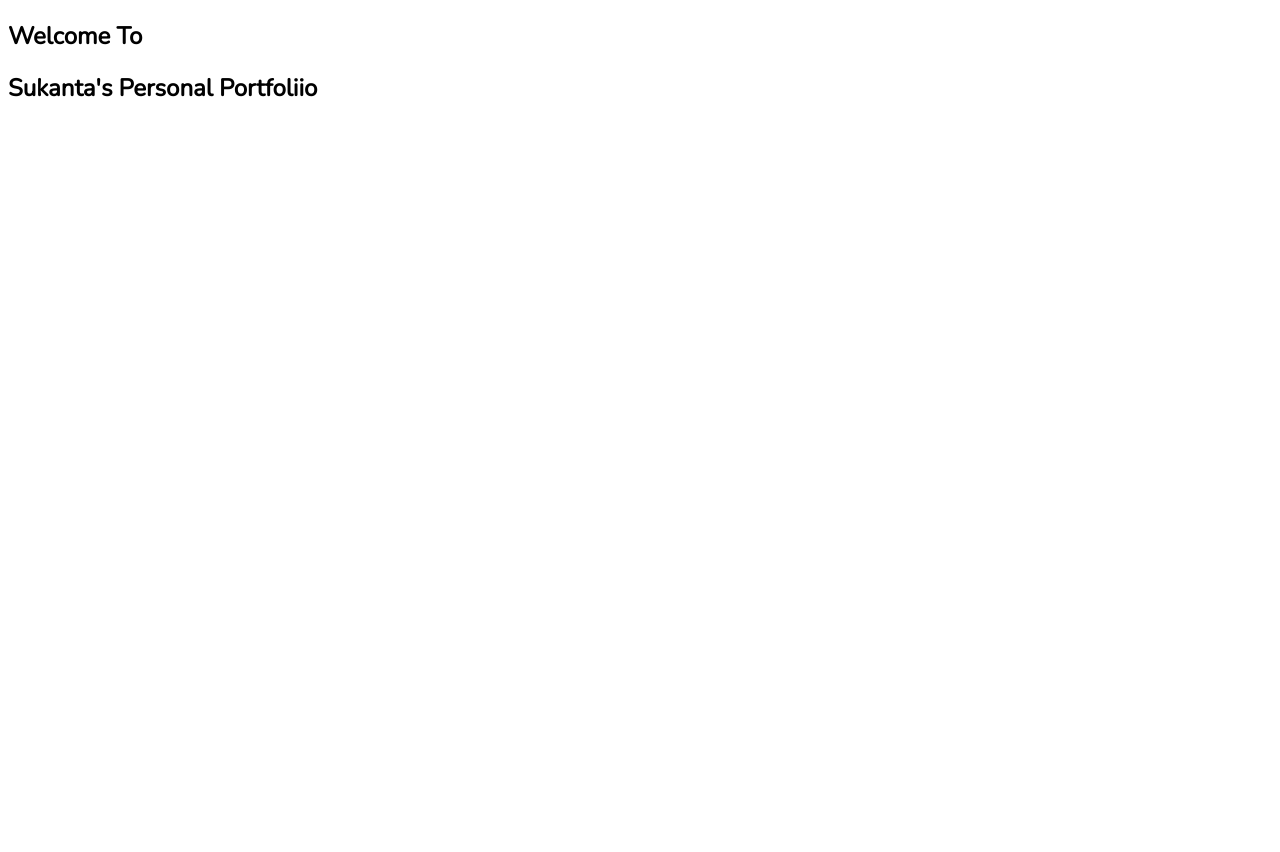
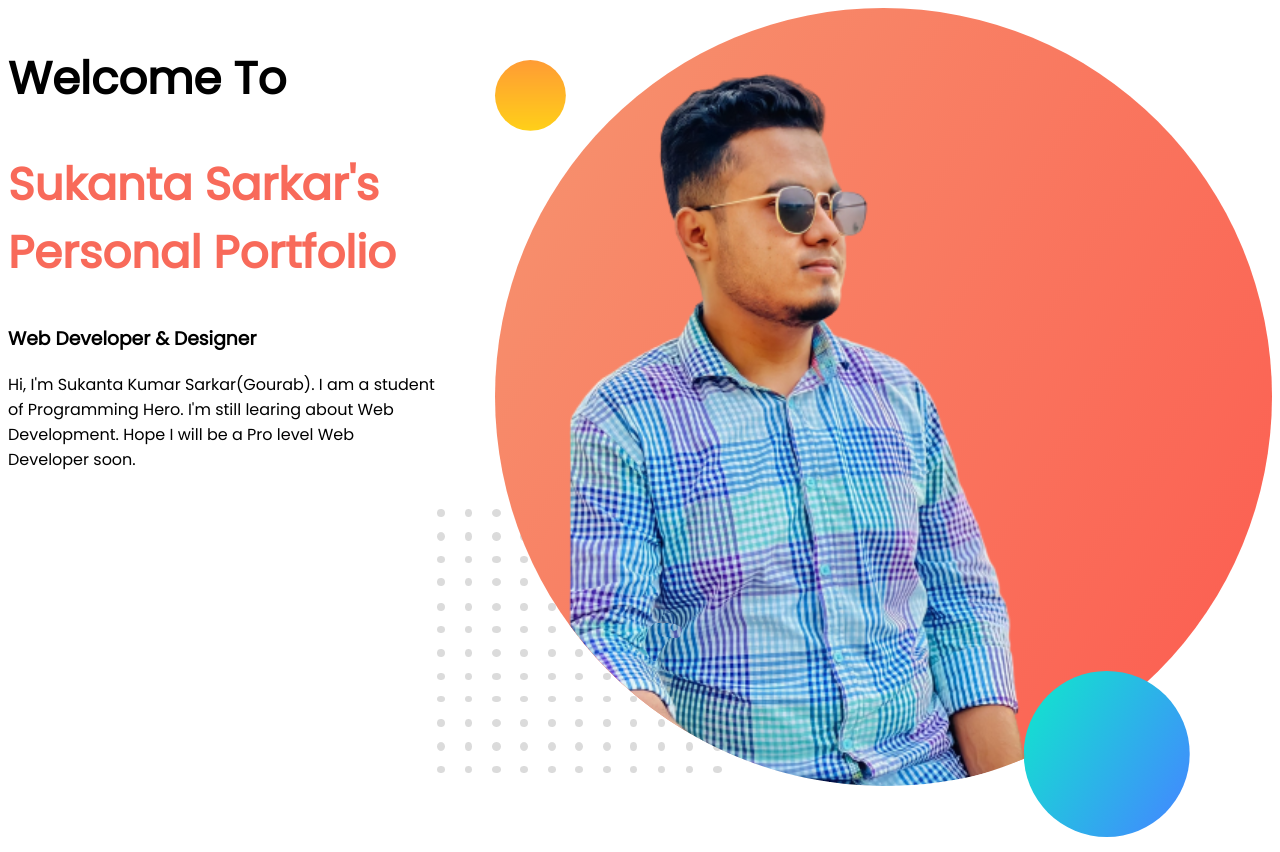
Before and after one commit to SukantaKumarSarkar/Practice-Portfolio, a plain HTML site: page index.html in a window 1280 px wide. Before the commit the page ends 800 px from the top, so only its background shows below. Drawn offline with nearby package versions, Linux system fonts and the light colour scheme.

Commit message:
Section 1 modifying

```diff
--- a/index.html
+++ b/index.html
@@ -8,15 +8,21 @@
     <title>Sukanta's Portfolio</title>
     <link rel="preconnect" href="https://fonts.googleapis.com">
     <link rel="preconnect" href="https://fonts.gstatic.com" crossorigin>
-    <link href="https://fonts.googleapis.com/css2?family=Nunito&display=swap" rel="stylesheet">
+    <link href="https://fonts.googleapis.com/css2?family=Poppins&display=swap" rel="stylesheet">
+
     <link rel="stylesheet" href="style.css">
 </head>
 
 <body>
-    <section>
+    <section class="flexible">
         <div>
             <h1>Welcome To</h1>
-            <h2>Sukanta's Personal Portfoliio</h2>
+            <h1 class="h1-myname"><span>Sukanta Sarkar's</span> Personal Portfolio</h1>
+            <h3>Web Developer & Designer</h3>
+            <p>Hi, I'm Sukanta Kumar Sarkar(Gourab). I am a student of Programming Hero. I'm still learing about Web Development. Hope I will be a Pro level Web Developer soon.</p>
+        </div>
+        <div>
+            <img src="Image/my-bg.png" alt="">
         </div>
     </section>
 </body>
--- a/style.css
+++ b/style.css
@@ -1,3 +1,15 @@
 body {
-    font-family: 'Nunito', sans-serif;
+    font-family: 'Poppins', sans-serif;
 }
+
+.h1-myname {
+    color: rgb(248, 106, 90);
+}
+
+h1 {
+    font-size: 45px;
+}
+
+.flexible {
+    display: flex;
+}
```
Also changed, not shown: Image/dream-bg.png (added), Image/exp-bg.png (added), Image/my-bg.png (added), Image/my-bg2.png (added), Image/top-banner.png (added).
